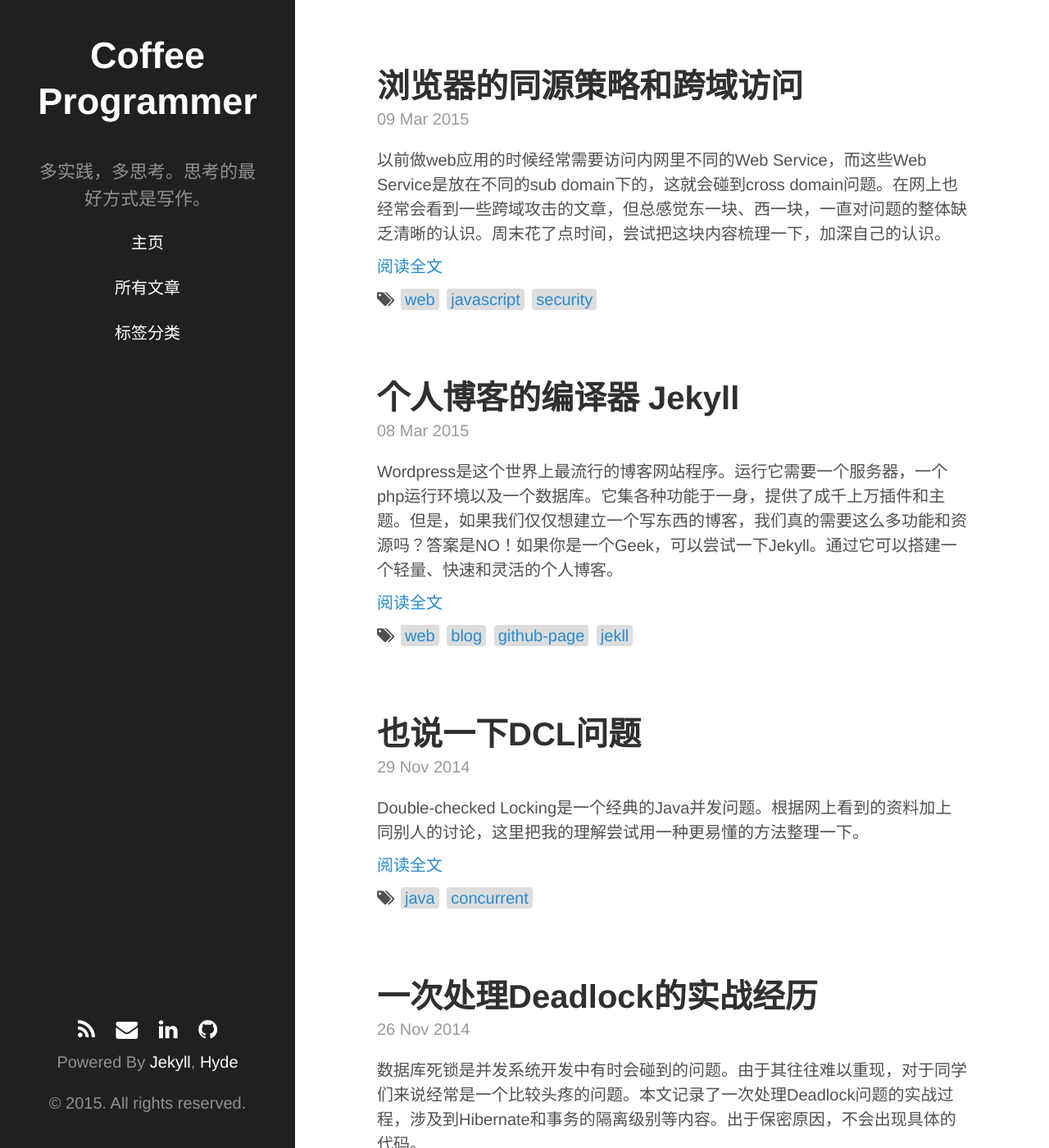
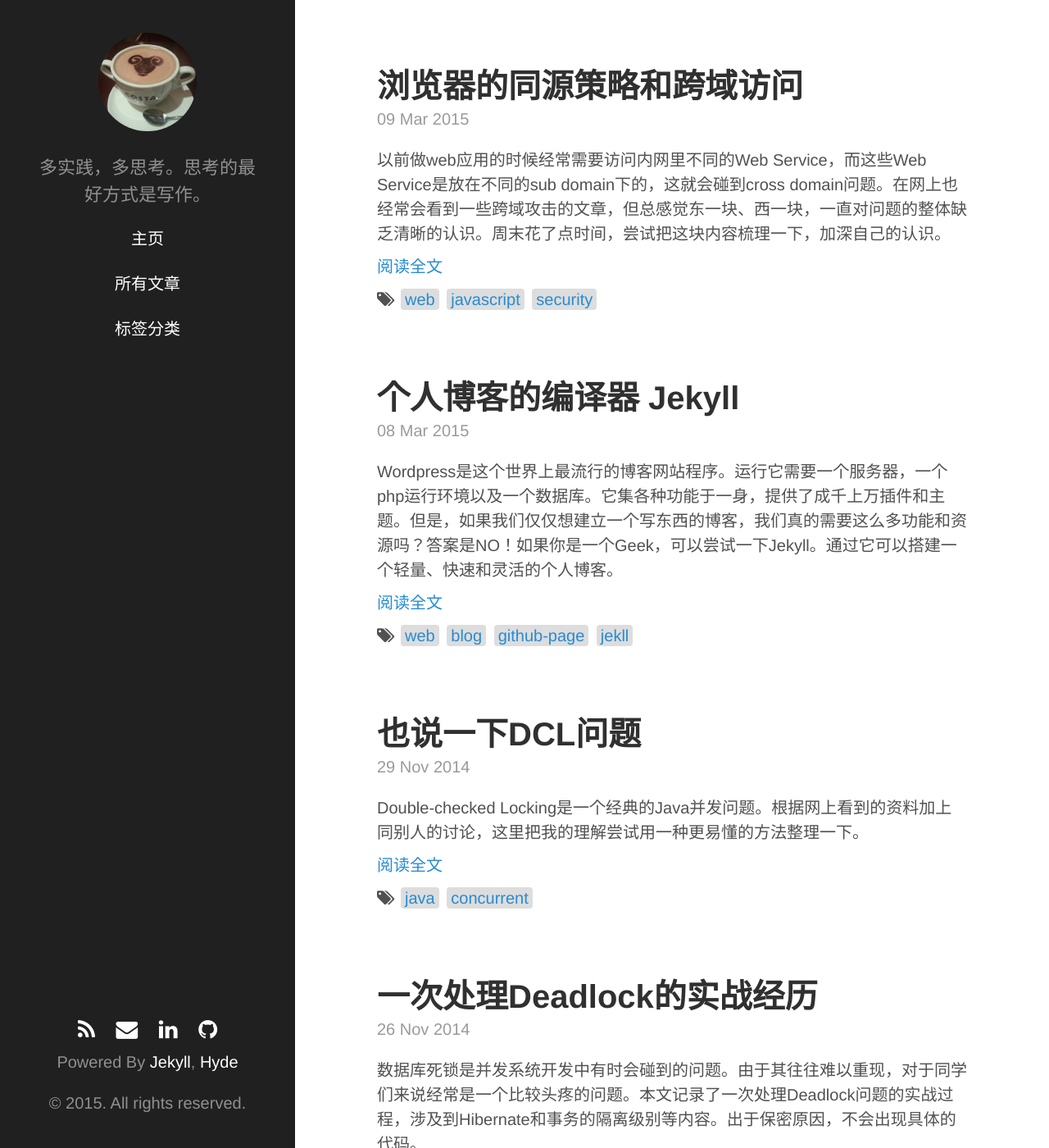
Before and after one commit to yiheng/yiheng.github.io, a Jekyll site: the page built from index.html, in a window 1280 px wide and 1400 px high. Shown: the whole window at 82% size. Built offline with Jekyll 4.4.1, drawn with Linux system fonts in a browser that asks for light colours; some web fonts are replaced; Markdown is read by kramdown in place of the engine named in the settings; the list of posts is cut into pages by our own code.

Commit message:
update site name and sidebar

```diff
--- a/_config.yml
+++ b/_config.yml
@@ -9,7 +9,7 @@
 relative_permalinks: true
 
 # Setup
-title:            Coffee Programmer
+title:            以恒的个人博客
 tagline:          ''
 description:      '多实践，多思考。思考的最好方式是写作。'
 name:             '以恒'
--- a/_includes/sidebar.html
+++ b/_includes/sidebar.html
@@ -1,11 +1,9 @@
 <div class="sidebar">
   <div class="container">
     <div class="sidebar-about">
-      <h1 class="site-title">
-        <a href="{{ site.baseurl }}">
-          {{ site.title }}
-        </a>
-      </h1>
+      <div class="site-title">
+          <img width="120" height="120" src="/public/photo.png" />
+      </div>
       <p class="lead">{{ site.description }}</p>
     </div>
 
--- a/public/css/hyde.css
+++ b/public/css/hyde.css
@@ -302,8 +302,10 @@
     margin-bottom: 10px;
 }
 
-@media (min-width: 48em) {
-    .site-title {
-        margin-bottom: 40px;
-    }
+.site-title {
+    display: inline-block;
 }
+
+.site-title img {
+    border-radius:50%;
+}
```
Also changed, not shown: public/coffee.jpg (deleted), public/photo.png (added).
